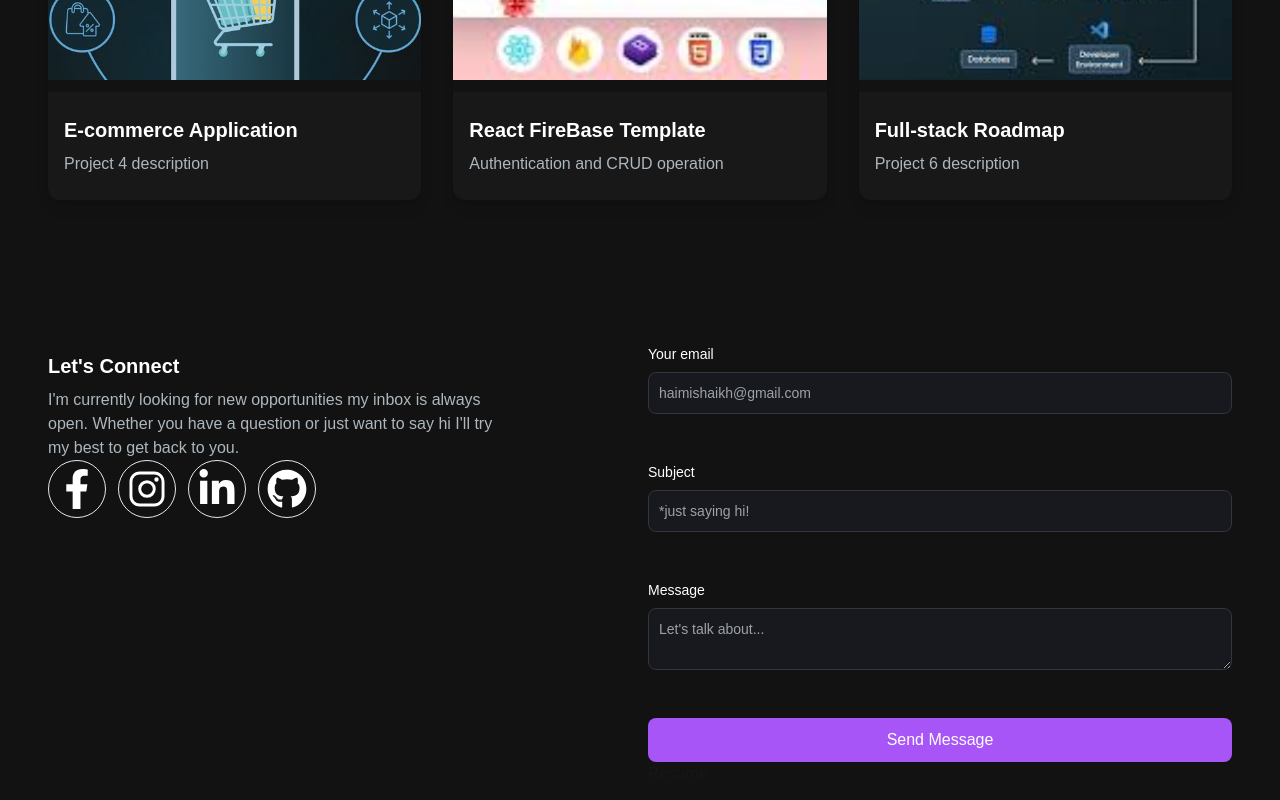
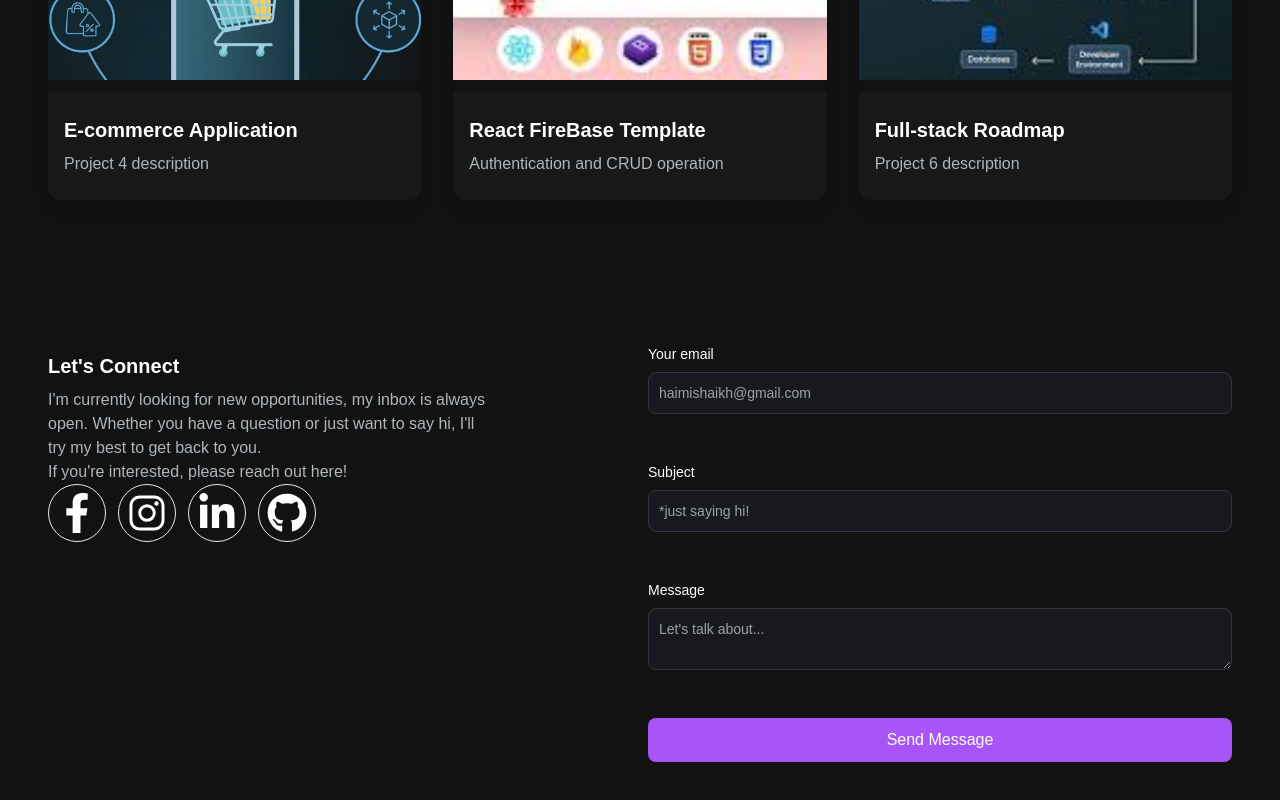
Before and after one commit to haimishaikh149/web-design-Project, a Next.js app: page / in a window 1280 px wide. Shown: the part 2113-2913 px from the top of the page. Built offline with nearby package versions, Linux system fonts and the light colour scheme.

Commit message:
Update EmailSection.tsx

```diff
--- a/src/app/Components/EmailSection.tsx
+++ b/src/app/Components/EmailSection.tsx
@@ -1,10 +1,140 @@
+
+// "use client";
+
+// import React from 'react';
+// import { FaFacebookF, FaLinkedinIn, FaGithub } from "react-icons/fa";
+// import { IoLogoInstagram } from "react-icons/io5";
+// import Link from "next/link"
+// import Resume from './Resume';
+
+// const EmailSection = () => {
+//   // Social Links Array Define Karen
+//   const socialLinks = [
+//     {
+//       url: "https://www.facebook.com/profile.php?id=100081218384596", // Replace with your actual links
+//       icon: <FaFacebookF size={40} className='text-white hover:text-blue-500' />
+//     },
+//     {
+//       url: "https://www.instagram.com/hira_shaikh44/",
+//       icon: <IoLogoInstagram size={40} className='text-white hover:text-blue-500' />
+//     },
+//     {
+//       url: "https://www.linkedin.com/in/hira-shaikh-2295502b6/",
+//       icon: <FaLinkedinIn size={40} className='text-white hover:text-blue-500'/>
+//     },
+//     {
+//       url: "https://www.github.com",
+//       icon: <FaGithub size={40} className='text-white hover:text-blue-500'/>
+//     }
+//   ]
+
+
+//   return (
+//     <section className="grid md:grid-cols-2 my-12 md:my-12 py-24 gap-4">
+//       <div>
+//         <h5 className="text-xl font-bold text-white my-2">Let's Connect</h5>
+
+
+// <p className="text-[#ADB7BE] md-4 max-w-md">
+//     I&apos;m currently looking for new opportunities
+//   my inbox is always open. Whether you have a question or just want to say hi
+//   I&apos;ll try my best to get back to you.
+// </p>
+
+
+//         <div className="flex gap-4 items-center justify-center md:justify-start mt-4 md:mt-0">
+//           <ul className="flex gap-3">
+//             {socialLinks.map((link) => (
+//               <li
+//                 key={link.url}
+//                 className="rounded-full cursor-pointer border-[1px] border-main p-2 hover:bg-main hover:text-white"
+//               >
+//                 <Link href={link.url} target="_blank">
+//                   {link.icon}
+//                 </Link>
+//               </li>
+//             ))}
+//           </ul>
+//         </div>
+//       </div>
+
+//       <div>
+//         <form className="flex flex-col gap-6">
+//           <div className="mb-6">
+//             <label htmlFor="email" className="text-white block mb-2 text-sm font-medium">
+//               Your email
+//             </label>
+//             <input
+//               type="email"
+//               id="email"
+//               required
+//               className="bg-[#18191E] border border-[#33353F] placeholder-[#9CA2A9] text-gray-100 text-sm rounded-lg block w-full p-2.5"
+//               placeholder="haimishaikh@gmail.com"
+//             />
+//           </div>
+//           <div className="mb-6">
+//             <label htmlFor="subject" className="text-white block mb-2 text-sm font-medium">
+//               Subject
+//             </label>
+//             <input
+//               type="text"
+//               id="subject"
+//               required
+//               className="bg-[#18191E] border border-[#33353F] placeholder-[#9CA2A9] text-gray-100 text-sm rounded-lg block w-full p-2.5"
+//               placeholder="*just saying hi!"
+//             />
+//           </div>
+//           <div className="mb-6">
+//             <label htmlFor="message" className="text-white block mb-2 text-sm font-medium">
+//               Message
+//             </label>
+//             <textarea
+//               name="message"
+//               id="message"
+//               className="bg-[#18191E] border border-[#33353F] placeholder-[#9CA2A9] text-gray-100 text-sm rounded-lg block w-full p-2.5"
+//               placeholder="Let's talk about..."
+//             />
+//           </div>
+//           <button
+//             type="submit"
+//             className="bg-purple-500 hover:bg-purple-600 text-white font-medium py-2.5 px-5 rounded-lg w-full"
+//           >
+//             Send Message
+//           </button>
+//         </form>
+//       <Resume/>
+//       </div>
+//     </section>
+//   );
+// };
+
+// export default EmailSection;
+
+
+
+
+
+
+
+
+
+
+
+
+
+
+
+
+
+
+
 
 "use client";
 
 import React from 'react';
 import { FaFacebookF, FaLinkedinIn, FaGithub } from "react-icons/fa";
 import { IoLogoInstagram } from "react-icons/io5";
-import Link from "next/link"
+import Link from "next/link";
 import Resume from './Resume';
 
 const EmailSection = () => {
@@ -35,12 +165,13 @@ const EmailSection = () => {
         <h5 className="text-xl font-bold text-white my-2">Let's Connect</h5>
 
 
-<p className="text-[#ADB7BE] md-4 max-w-md">
-    I&apos;m currently looking for new opportunities
-  my inbox is always open. Whether you have a question or just want to say hi
-  I&apos;ll try my best to get back to you.
-</p>
+        <p className="text-[#ADB7BE] md-4 max-w-md">
+          I&apos;m currently looking for new opportunities, my inbox is always open. Whether you have a question or just want to say hi, I&apos;ll try my best to get back to you.
+        </p>
 
+        <p className="text-[#ADB7BE] md-4 max-w-md">
+          If you're interested, please reach out here!
+        </p>
 
         <div className="flex gap-4 items-center justify-center md:justify-start mt-4 md:mt-0">
           <ul className="flex gap-3">
@@ -102,7 +233,7 @@ const EmailSection = () => {
             Send Message
           </button>
         </form>
-      <Resume/>
+        <Resume />
       </div>
     </section>
   );
```
